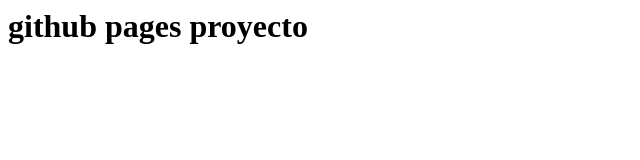
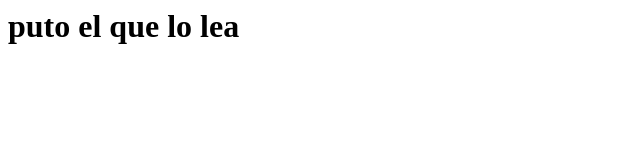
Before and after one commit to zoiwimper/githubpageproyecto, a plain HTML site: page index.html in a window 1280 px wide. Shown: the whole page, without its empty margins (0-640 px from the left). Drawn offline with Linux system fonts and the light colour scheme.

Commit message:
Update index.html

```diff
--- a/index.html
+++ b/index.html
@@ -1 +1 @@
-<h1>github pages proyecto</h1>
+<h1>puto el que lo lea</h1>
```
